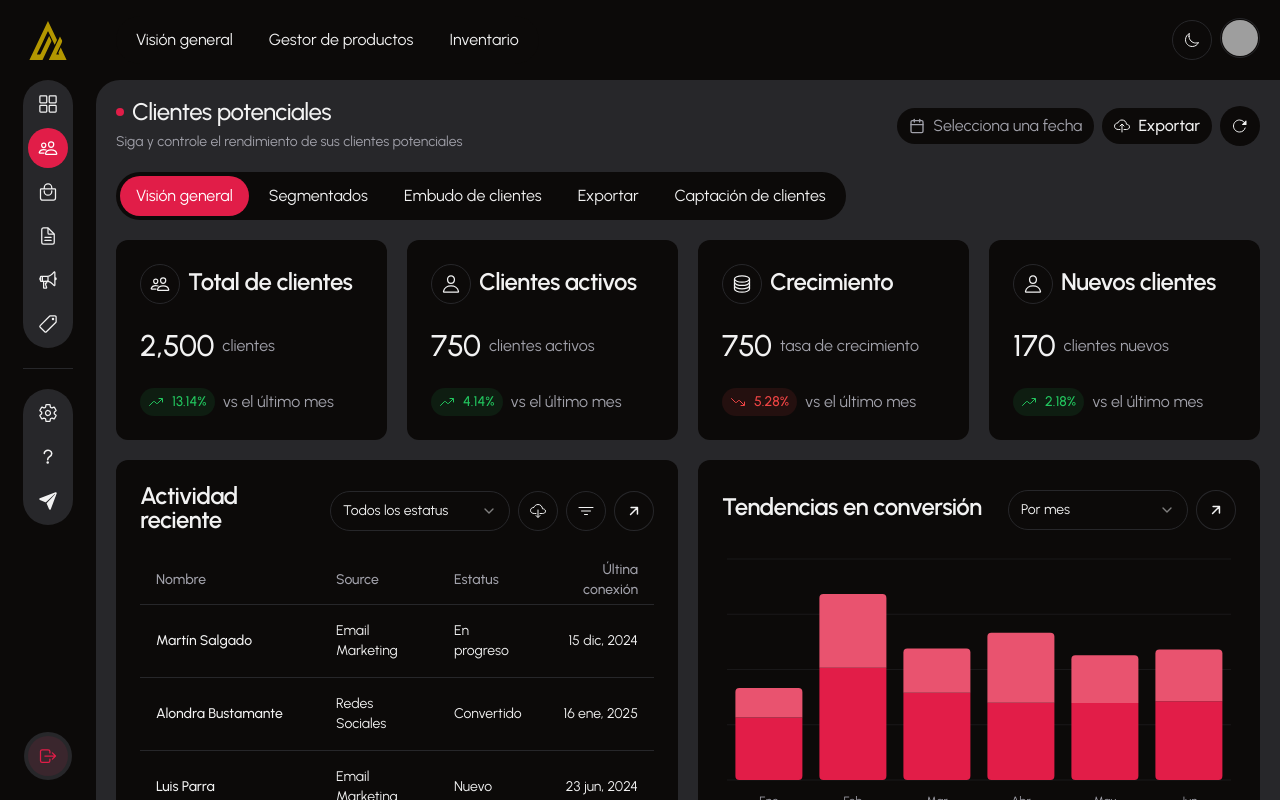
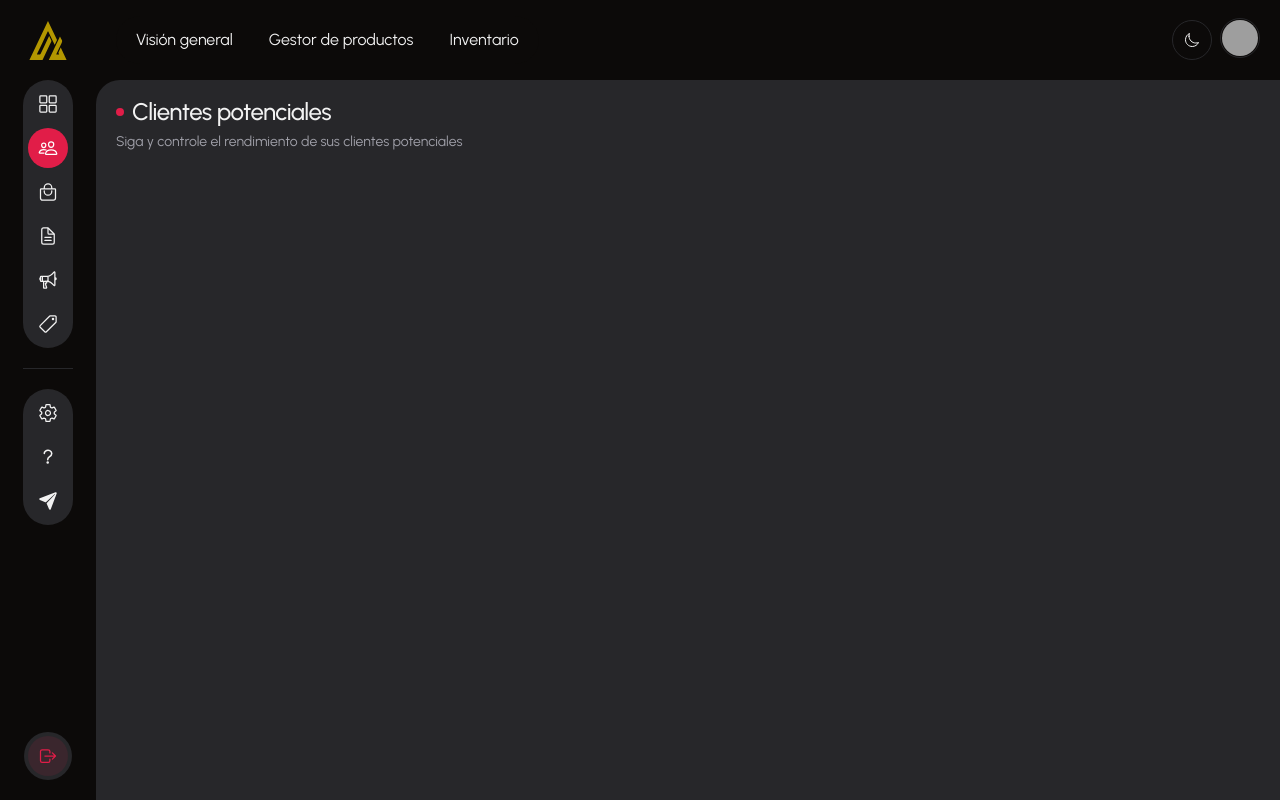
Before and after one commit to alexdev2095/fullstack-scaffold, a Next.js app in the folder apps/adminmkt-free/: page /leads-management in a window 1280 px wide. Built offline with nearby package versions, Linux system fonts and the light colour scheme; grey boxes are pictures that could not be loaded.

Commit message:
clean code: leads-management

```diff
--- a/apps/adminmkt-free/src/app/(dashboard)/leads-management/page.tsx
+++ b/apps/adminmkt-free/src/app/(dashboard)/leads-management/page.tsx
@@ -1,13 +1,4 @@
-import {Title} from "@/components/ui-custom/title";
-import {NavLeadsManagement} from "@/components/ui-custom/navs/nav-leads-management";
-import {DatePickerWithPresets} from "@/components/ui-custom/date-picker";
-import {Button} from "@/components/ui/button";
-
-import {Cards} from "@/components/pages/leads-management/cards";
-import {RecentActivity} from "@/components/pages/leads-management/recent-activity";
-import {ConversionTrends} from "@/components/pages/leads-management/conversion-trends";
-
-import {IoCloudUploadOutline, IoReload} from "react-icons/io5";
+import { Title } from "@/components/ui-custom/title";
 
 export default function LeadsManagement() {
   return (
@@ -19,25 +10,6 @@ export default function LeadsManagement() {
             Siga y controle el rendimiento de sus clientes potenciales
           </p>
         </div>
-        <div className="flex items-center gap-2">
-          <DatePickerWithPresets />
-          <Button size="sm" variant="outline" className="border-none">
-            <IoCloudUploadOutline className="size-5" /> Exportar
-          </Button>
-          <Button size="icon" variant="outline" className="border-none">
-            <IoReload className="size-5" />
-          </Button>
-        </div>
-      </div>
-      <NavLeadsManagement />
-      <Cards />
-      <div className="grid grid-cols-1 xl:grid-cols-2 gap-5">
-        <div>
-          <RecentActivity />
-        </div>
-        <div>
-          <ConversionTrends />
-        </div>
       </div>
     </div>
   );
--- a/apps/adminmkt-free/src/components/pages/leads-management/cards.tsx
+++ /dev/null
@@ -1,43 +0,0 @@
-"use client";
-
-import {InfoCard} from "@/components/ui-custom/cards/info-card";
-import {
-  IoPeopleOutline,
-  IoPersonOutline,
-  IoServerOutline
-} from "react-icons/io5";
-
-export function Cards() {
-  return (
-    <div className="grid grid-cols-1 md:grid-cols-2 lg:grid-cols-3 xl:grid-cols-4 gap-5">
-      <InfoCard
-        title="Total de clientes"
-        icon={IoPeopleOutline}
-        value="2,500"
-        text="clientes"
-        trendPositive="13.14"
-      />
-      <InfoCard
-        title="Clientes activos"
-        icon={IoPersonOutline}
-        value="750"
-        text="clientes activos"
-        trendPositive="4.14"
-      />
-      <InfoCard
-        title="Crecimiento"
-        icon={IoServerOutline}
-        value="750"
-        text="tasa de crecimiento"
-        trendNegative="5.28"
-      />
-      <InfoCard
-        title="Nuevos clientes"
-        icon={IoPersonOutline}
-        value="170"
-        text="clientes nuevos"
-        trendPositive="2.18"
-      />
-    </div>
-  );
-}
--- a/apps/adminmkt-free/src/components/pages/leads-management/conversion-trends.tsx
+++ /dev/null
@@ -1,59 +0,0 @@
-"use client";
-
-import {
-  Card,
-  CardContent,
-  CardFooter,
-  CardHeader,
-  CardTitle
-} from "@/components/ui/card";
-import {
-  Select,
-  SelectContent,
-  SelectItem,
-  SelectTrigger,
-  SelectValue
-} from "@/components/ui/select";
-import {Chart1Leads} from "@/components/charts/charts-page-leads-management/chart1";
-
-import {IoTrendingUp, IoArrowUpOutline} from "react-icons/io5";
-import {Button} from "@/components/ui/button";
-
-export function ConversionTrends() {
-  return (
-    <Card>
-      <CardHeader className="flex flex-col md:flex-row md:items-center md:justify-between gap-5">
-        <div>
-          <CardTitle>Tendencias en conversión</CardTitle>
-        </div>
-        <div className="flex items-center gap-2">
-          <Select>
-            <SelectTrigger className="w-[180px]">
-              <SelectValue placeholder="Por mes" />
-            </SelectTrigger>
-            <SelectContent>
-              <SelectItem value="day">Por día</SelectItem>
-              <SelectItem value="week">Por semana</SelectItem>
-              <SelectItem value="month">Por mes</SelectItem>
-            </SelectContent>
-          </Select>
-          <Button variant="outline" size="icon" className="rotate-45 ">
-            <IoArrowUpOutline className="size-5" />
-          </Button>
-        </div>
-      </CardHeader>
-      <CardContent>
-        <Chart1Leads />
-      </CardContent>
-      <CardFooter className="flex-col items-start gap-2 text-sm">
-        <div className="flex gap-2 font-medium leading-none">
-          La conversión de clientes subio un 4.9% este mes{" "}
-          <IoTrendingUp className="h-4 w-4" />
-        </div>
-        <div className="leading-none text-muted-foreground">
-          Mostrando la tasa de conversión en los últimos 6 meses.
-        </div>
-      </CardFooter>
-    </Card>
-  );
-}
--- a/apps/adminmkt-free/src/components/pages/leads-management/recent-activity.tsx
+++ /dev/null
@@ -1,131 +0,0 @@
-"use client";
-
-import {Button} from "@/components/ui/button";
-import {Card, CardContent, CardHeader, CardTitle} from "@/components/ui/card";
-import {
-  Select,
-  SelectContent,
-  SelectItem,
-  SelectTrigger,
-  SelectValue
-} from "@/components/ui/select";
-import {
-  Table,
-  TableBody,
-  TableCell,
-  TableHead,
-  TableHeader,
-  TableRow
-} from "@/components/ui/table";
-import {
-  IoArrowUpOutline,
-  IoCloudDownloadOutline,
-  IoFilterOutline
-} from "react-icons/io5";
-
-type TypeData = {
-  name: string;
-  source: string;
-  status: string;
-  date: string;
-};
-
-const data: TypeData[] = [
-  {
-    name: "Martín Salgado",
-    source: "Email Marketing",
-    status: "En progreso",
-    date: "15 dic, 2024"
-  },
-  {
-    name: "Alondra Bustamante",
-    source: "Redes Sociales",
-    status: "Convertido",
-    date: "16 ene, 2025"
-  },
-  {
-    name: "Luis Parra",
-    source: "Email Marketing",
-    status: "Nuevo",
-    date: "23 jun, 2024"
-  },
-  {
-    name: "Antonio López",
-    source: "Email Marketing",
-    status: "En progreso",
-    date: "11 dic, 2024"
-  },
-  {
-    name: "Juana Pérez",
-    source: "Redes Sociales",
-    status: "Convertido",
-    date: "18 ene, 2025"
-  },
-  {
-    name: "María Rodríguez",
-    source: "Email Marketing",
-    status: "Nuevo",
-    date: "25 jun, 2024"
-  },
-  {
-    name: "José Hernández",
-    source: "Email Marketing",
-    status: "En progreso",
-    date: "17 dic, 2024"
-  }
-];
-
-export function RecentActivity() {
-  return (
-    <Card>
-      <CardHeader className="flex flex-col md:flex-row md:items-center md:justify-between gap-5">
-        <div>
-          <CardTitle>Actividad reciente</CardTitle>
-        </div>
-        <div className="flex items-center gap-2">
-          <Select>
-            <SelectTrigger className="w-[180px]">
-              <SelectValue placeholder="Todos los estatus" />
-            </SelectTrigger>
-            <SelectContent>
-              <SelectItem value="new">Nuevo</SelectItem>
-              <SelectItem value="inProgress">En progreso</SelectItem>
-              <SelectItem value="converted">Convertido</SelectItem>
-            </SelectContent>
-          </Select>
-          <Button variant="outline" size="icon" className="">
-            <IoCloudDownloadOutline className="size-5" />
-          </Button>
-          <Button variant="outline" size="icon" className="">
-            <IoFilterOutline className="size-5" />
-          </Button>
-          <Button variant="outline" size="icon" className="rotate-45 ">
-            <IoArrowUpOutline className="size-5" />
-          </Button>
-        </div>
-      </CardHeader>
-      <CardContent>
-        <Table>
-          <TableHeader>
-            <TableRow>
-              <TableHead className="w-[180px]">Nombre</TableHead>
-              <TableHead>Source</TableHead>
-              <TableHead>Estatus</TableHead>
-              <TableHead className="text-right">Últina conexión</TableHead>
-            </TableRow>
-          </TableHeader>
-          <TableBody>
-            {data.map((item) => (
-              <TableRow key={item.name}>
-                <TableCell className="font-medium">{item.name}</TableCell>
-                <TableCell>{item.source}</TableCell>
-                <TableCell>{item.status}</TableCell>
-                <TableCell className="text-right">{item.date}</TableCell>
-              </TableRow>
-            ))}
-          </TableBody>
-        </Table>
-      </CardContent>
-    </Card>
-  );
-}
--- a/apps/adminmkt-free/src/components/ui-custom/navs/nav-leads-management/index.tsx
+++ /dev/null
@@ -1,75 +0,0 @@
-"use client";
-
-import Link from "next/link";
-import {usePathname} from "next/navigation";
-
-import {cn} from "@/lib/utils";
-
-export function NavLeadsManagement() {
-  const pathname = usePathname();
-
-  return (
-    <ul className="bg-background p-1 rounded-3xl md:rounded-full flex flex-col md:flex-row gap-1 w-full md:w-fit">
-      <li>
-        <Link
-          href="/leads-management"
-          className={cn(
-            "py-2 px-4 rounded-full block hover:bg-secondary transition-colors duration-150",
-            pathname === "/leads-management" &&
-              "bg-primary text-white hover:bg-primary"
-          )}
-        >
-          Visión general
-        </Link>
-      </li>
-      <li>
-        <Link
-          href="/leads-management/segmented"
-          className={cn(
-            "py-2 px-4 rounded-full block hover:bg-secondary transition-colors duration-150",
-            pathname === "/leads-management/segmented" &&
-              "bg-primary text-white hover:bg-primary"
-          )}
-        >
-          Segmentados
-        </Link>
-      </li>
-      <li>
-        <Link
-          href="/leads-management/funnel"
-          className={cn(
-            "py-2 px-4 rounded-full block hover:bg-secondary transition-colors duration-150",
-            pathname === "/leads-management/funnel" &&
-              "bg-primary text-white hover:bg-primary"
-          )}
-        >
-          Embudo de clientes
-        </Link>
-      </li>
-      <li>
-        <Link
-          href="/leads-management/export"
-          className={cn(
-            "py-2 px-4 rounded-full block hover:bg-secondary transition-colors duration-150",
-            pathname === "/leads-management/export" &&
-              "bg-primary text-white hover:bg-primary"
-          )}
-        >
-          Exportar
-        </Link>
-      </li>
-      <li>
-        <Link
-          href="/leads-management/nurturing"
-          className={cn(
-            "py-2 px-4 rounded-full block hover:bg-secondary transition-colors duration-150",
-            pathname === "/leads-management/nurturing" &&
-              "bg-primary text-white hover:bg-primary"
-          )}
-        >
-          Captación de clientes
-        </Link>
-      </li>
-    </ul>
-  );
-}
```
